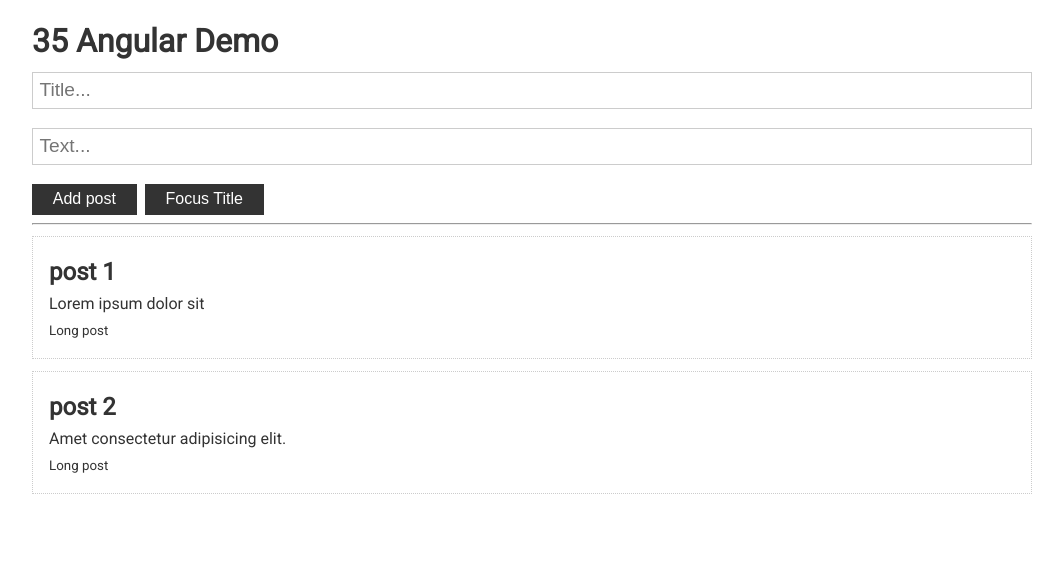
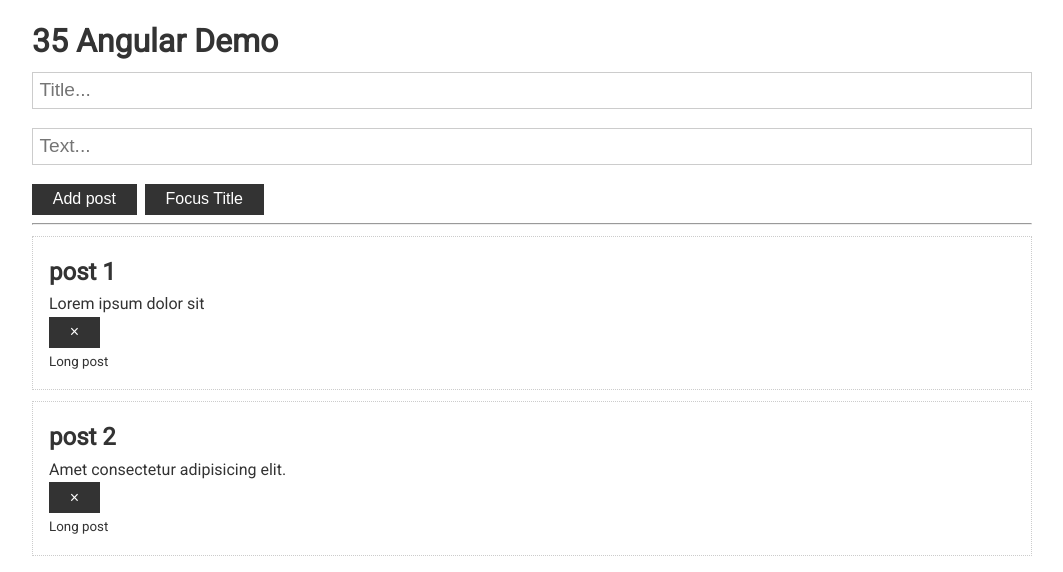
Before and after one commit to TkachukRR/26-angular-demo, an Angular app: page / in a window 1280 px wide. Shown: the top 572 px of the page, without its empty margins (108-1171 px from the left). Built offline with nearby package versions, Linux system fonts and the light colour scheme.

Commit message:
#009 added posibility remove post by button click

```diff
--- a/src/app/app.component.html
+++ b/src/app/app.component.html
@@ -5,7 +5,11 @@
 
   <app-create-post-form (onAdd)="addPost($event)"> </app-create-post-form>
   <hr />
-  <app-titled-post *ngFor="let p of posts" [post]="p">
+  <app-titled-post
+    *ngFor="let p of posts"
+    [post]="p"
+    (onRemove)="removePost($event)"
+  >
     <div #info>
       <small *ngIf="p.text.length > 10; else short"> Long post</small>
       <ng-template #short>
--- a/src/app/app.component.ts
+++ b/src/app/app.component.ts
@@ -15,10 +15,15 @@ export class AppComponent {
 
   posts: Array<Post> = [
     { title: 'post 1', text: 'Lorem ipsum dolor sit', id: 1 },
-    { title: 'post 2', text: 'Amet consectetur adipisicing elit.', id: 1 },
+    { title: 'post 2', text: 'Amet consectetur adipisicing elit.', id: 2 },
   ];
 
   addPost(post: Post) {
     this.posts.unshift(post);
   }
+
+  removePost(id: number) {
+    console.log('post ID to remove', id);
+    this.posts = this.posts.filter((p) => p.id !== id);
+  }
 }
--- a/src/app/titled-post/titled-post.component.html
+++ b/src/app/titled-post/titled-post.component.html
@@ -1,5 +1,8 @@
 <div class="card">
   <h2>{{ post.title }}</h2>
   <p>{{ post.text }}</p>
+
+  <button class="btn" (click)="removePost()">&times;</button>
+
   <ng-content></ng-content>
 </div>
--- a/src/app/titled-post/titled-post.component.ts
+++ b/src/app/titled-post/titled-post.component.ts
@@ -1,9 +1,19 @@
 import {
+  AfterContentChecked,
+  AfterContentInit,
+  AfterViewChecked,
+  AfterViewInit,
   Component,
   ContentChild,
+  DoCheck,
   ElementRef,
+  EventEmitter,
   Input,
+  OnChanges,
+  OnDestroy,
   OnInit,
+  Output,
+  SimpleChanges,
 } from '@angular/core';
 import { Post } from '../app.component';
 
@@ -12,13 +22,61 @@ import { Post } from '../app.component';
   templateUrl: './titled-post.component.html',
   styleUrls: ['./titled-post.component.scss'],
 })
-export class TitledPostComponent implements OnInit {
+export class TitledPostComponent
+  implements
+    OnInit,
+    OnChanges,
+    DoCheck,
+    AfterContentInit,
+    AfterContentChecked,
+    AfterViewInit,
+    AfterViewChecked,
+    OnDestroy
+{
   @Input() post: Post;
-  @ContentChild('info', { static: true }) infoRef: ElementRef;
+  @Output() onRemove = new EventEmitter<number>();
+  @ContentChild('info', { static: true })
+  infoRef: ElementRef;
 
-  constructor() {}
+  constructor() {
+    console.log('constructor');
+  }
+
+  removePost() {
+    this, this.onRemove.emit(this.post.id);
+  }
 
   ngOnInit() {
+    console.log('ngOnInit');
+
     console.log(this.infoRef.nativeElement);
   }
+
+  ngOnChanges(changes: SimpleChanges): void {
+    console.log('ngOnChanges');
+    console.log('changes', changes);
+  }
+
+  ngDoCheck(): void {
+    console.log('ngOnChanges');
+  }
+
+  ngAfterContentInit(): void {
+    console.log('ngAfterContentInit');
+  }
+
+  ngAfterContentChecked(): void {
+    console.log('ngAfterContentChecked');
+  }
+
+  ngAfterViewInit(): void {
+    console.log('ngAfterViewInit');
+  }
+  ngAfterViewChecked(): void {
+    console.log('ngAfterViewChecked');
+  }
+
+  ngOnDestroy(): void {
+    console.log('ngOnDestroy');
+  }
 }
```
